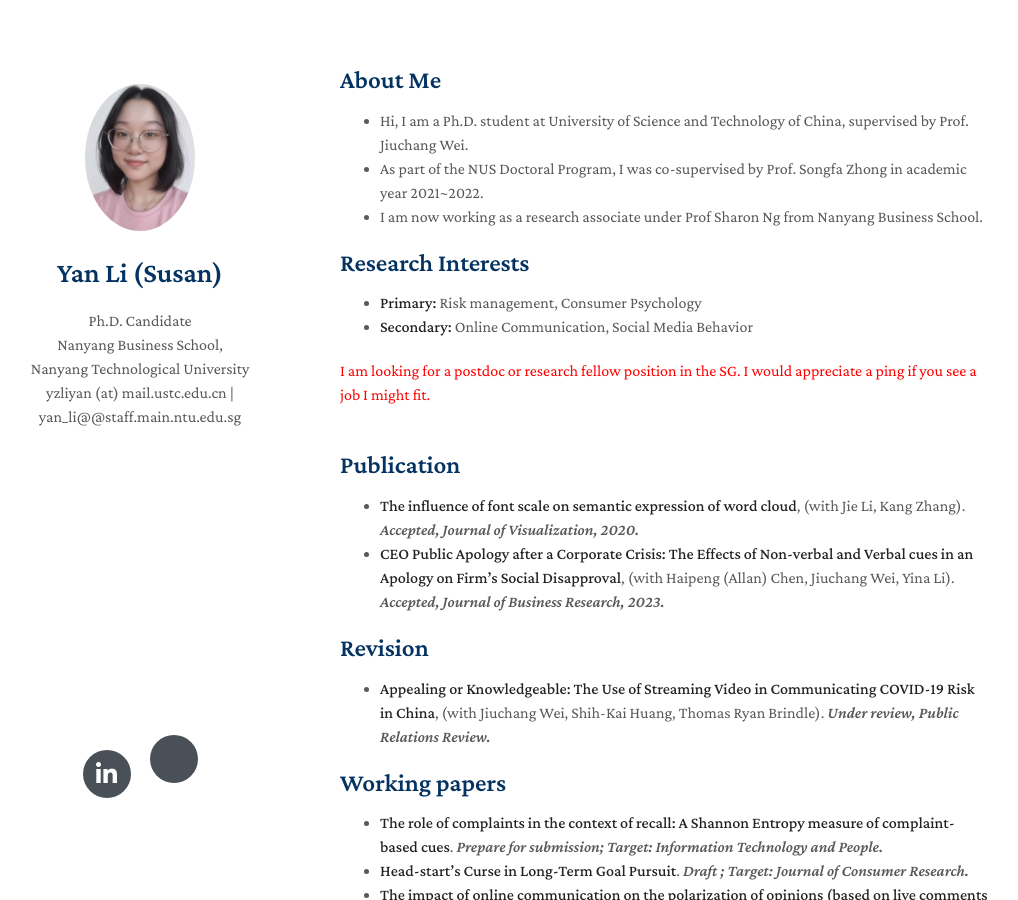
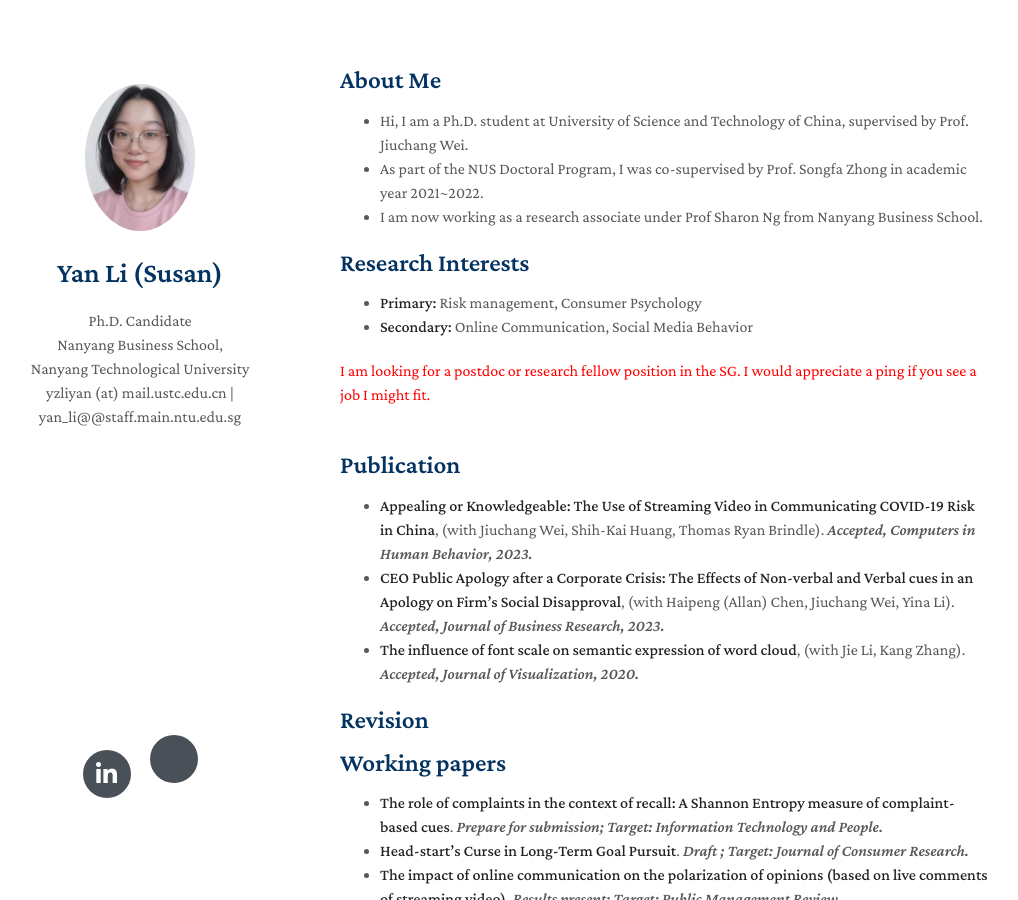
Before and after one commit to Yanli-susan/yanli-susan.github.io, a Jekyll site: the page built from index.md, in a window 1280 px wide and 900 px high. Shown: the whole window, without its empty margins (130-1148 px from the left). Built offline with Jekyll 4.4.1, drawn with Linux system fonts in a browser that asks for light colours; nearby versions of some CDN libraries; a style sheet for code colours, icons or effects is not loaded; our own code applies the rules of GitHub Pages for plain Markdown files.

Commit message:
Update index.md

```diff
--- a/index.md
+++ b/index.md
@@ -17,18 +17,19 @@ layout: homepage
 <br/>
 ## Publication
 
-- **The influence of font scale on semantic expression of word cloud**, (with Jie Li, Kang Zhang).
-*Accepted, Journal of Visualization, 2020.*
+- **Appealing or Knowledgeable: The Use of Streaming Video in Communicating COVID-19 Risk in
+China**, (with Jiuchang Wei, Shih-Kai Huang, Thomas Ryan Brindle).
+*Accepted, Computers in Human Behavior, 2023.*
 - **CEO Public Apology after a Corporate Crisis: The Effects of Non-verbal and Verbal cues in an
 Apology on Firm's Social Disapproval**, (with Haipeng (Allan) Chen, Jiuchang Wei, Yina Li).
 *Accepted, Journal of Business Research, 2023.*
+- **The influence of font scale on semantic expression of word cloud**, (with Jie Li, Kang Zhang).
+*Accepted, Journal of Visualization, 2020.*
 
 
 ## Revision
 
-- **Appealing or Knowledgeable: The Use of Streaming Video in Communicating COVID-19 Risk in
-China**, (with Jiuchang Wei, Shih-Kai Huang, Thomas Ryan Brindle). *Under review, Public
-Relations Review.*
+
 
 
 ## Working papers
```
